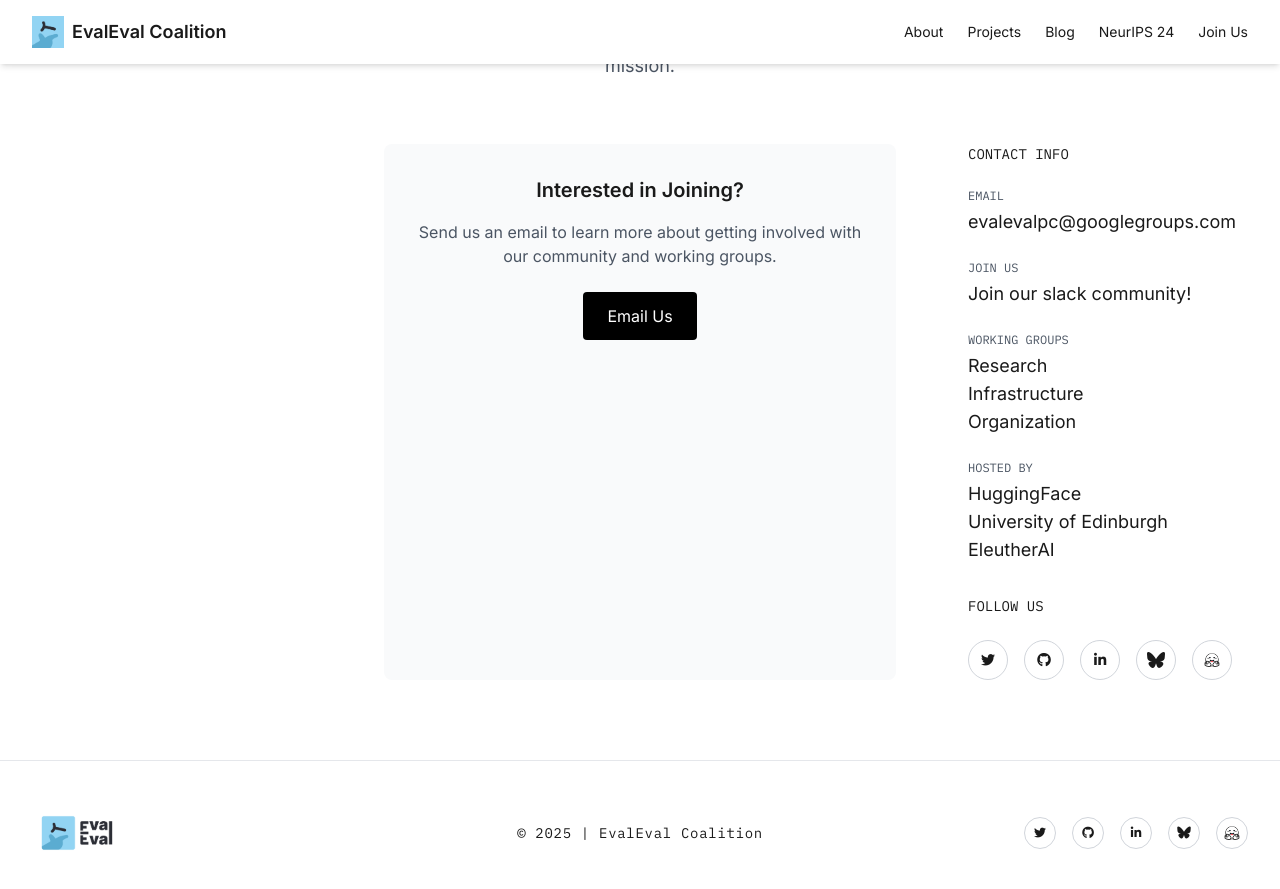
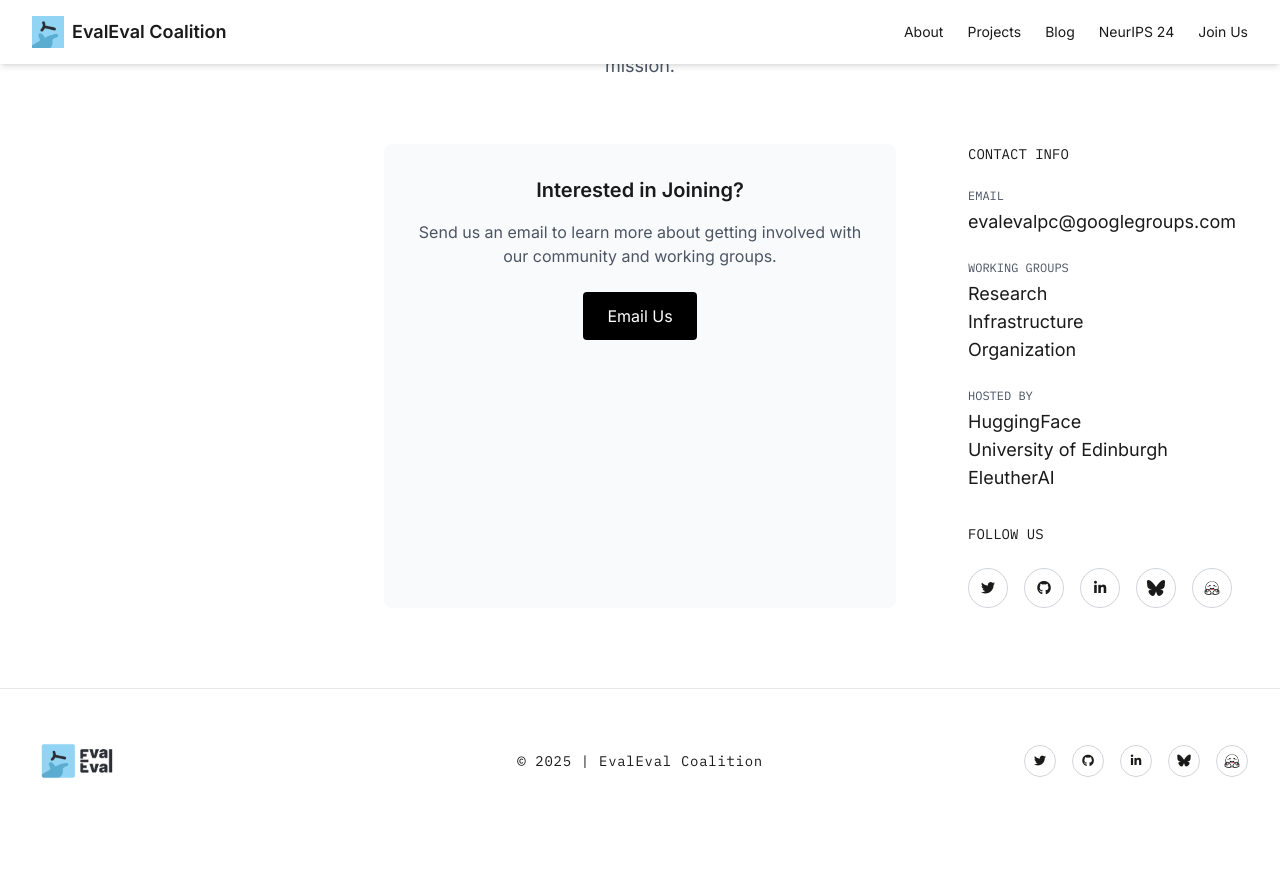
Before and after one commit to evaleval/evaleval.github.io, a Jekyll site: the page built from index.html, in a window 1280 px wide and 900 px high, scrolled down 2603 px. Shown: the top 889 px of the window. Built offline with Jekyll 4.4.1, drawn with Linux system fonts in a browser that asks for light colours; nearby versions of some CDN libraries; after the commit the page ends 3436 px from its top, so only the background shows below that.

Commit message:
Removing Slack text from homepage

```diff
--- a/_includes/joinus.html
+++ b/_includes/joinus.html
@@ -45,10 +45,6 @@
               <div class="text-lg">evalevalpc@googlegroups.com</div>
             </div>
             <div>
-              <div class="mono text-xs text-gray-500 mb-1">JOIN US</div>
-              <div class="text-lg">Join our slack community!</div>
-            </div>
-            <div>
               <div class="mono text-xs text-gray-500 mb-1">WORKING GROUPS</div>
               <div class="text-lg">Research</div>
               <div class="text-lg">Infrastructure</div>
```
